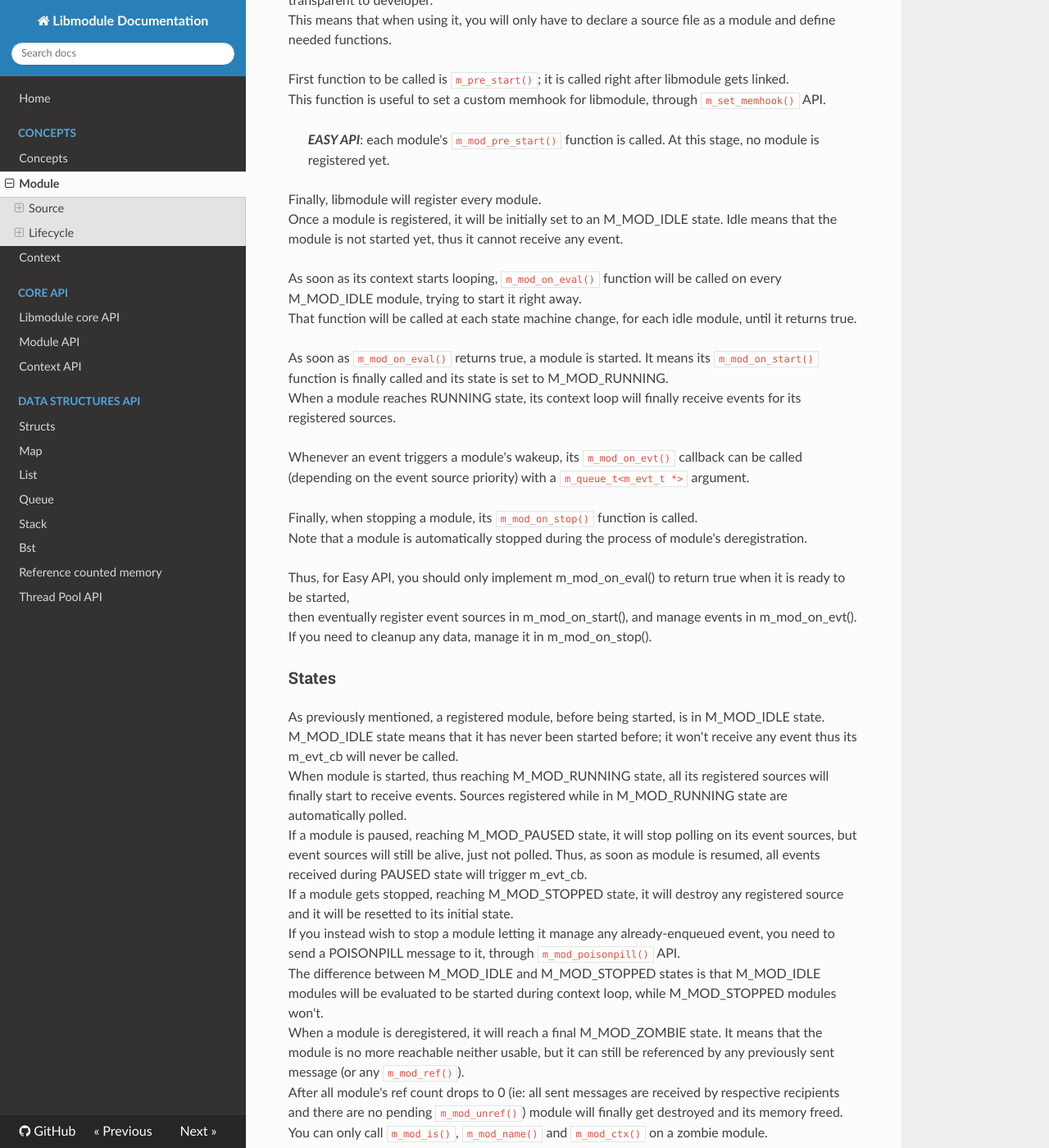
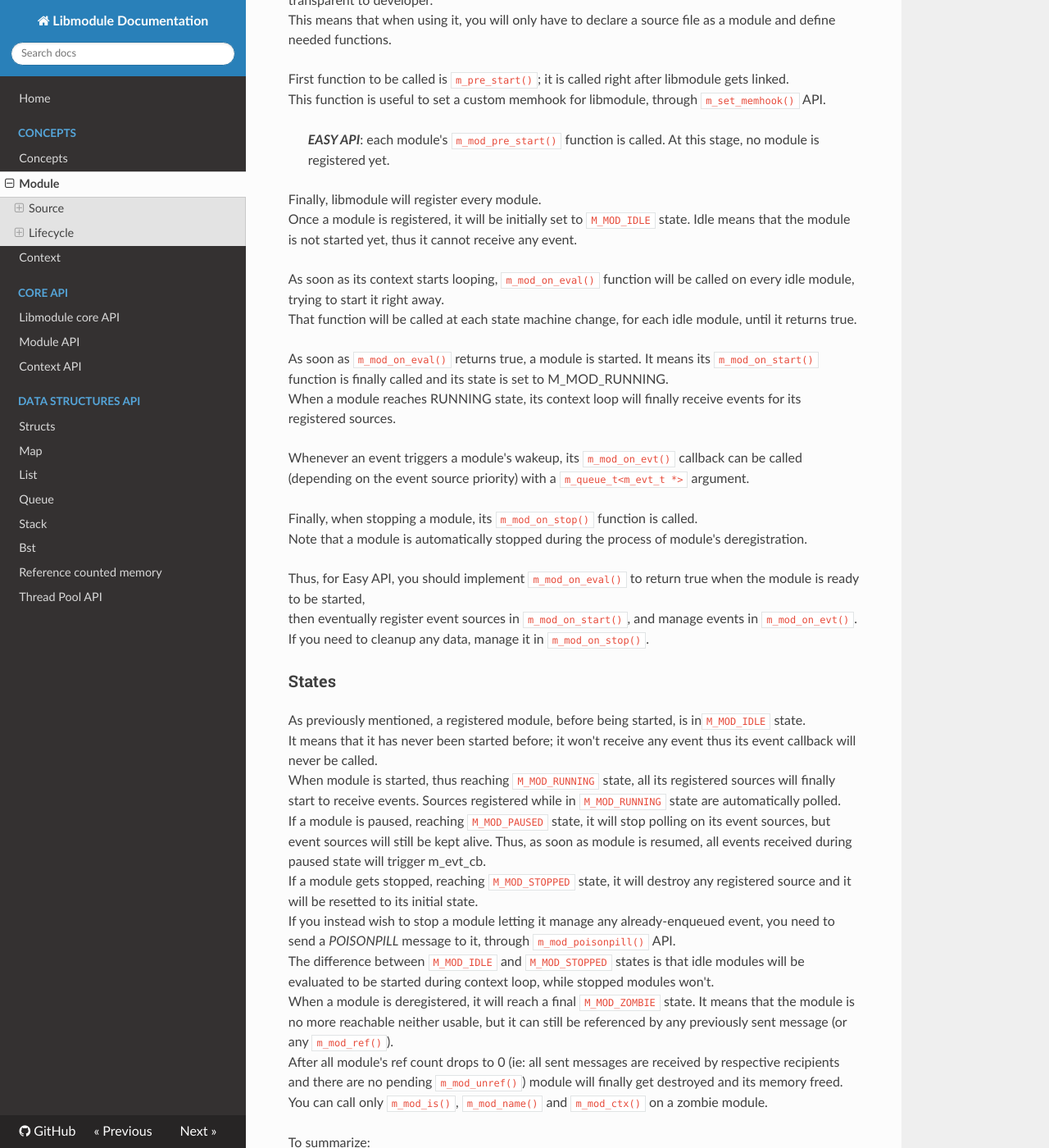
Before and after one commit to FedeDP/libmodule, an MkDocs documentation site: the page built from docs/concepts/mod.md, in a window 1280 px wide and 1400 px high, scrolled down 721 px. Shown: the whole window at 82% size. Built offline with MkDocs 1.6.1, drawn with Linux system fonts in a browser that asks for light colours; nearby versions of some CDN libraries; some of the changed text lies outside the part shown.

Commit message:
docs: improve docs.
Signed-off-by: Federico Di Pierro <nierro92@gmail.com>

```diff
--- a/docs/concepts/mod.md
+++ b/docs/concepts/mod.md
@@ -8,7 +8,7 @@ It requires some callbacks that are used by libmodule to manage its life.
 
 Each module's listens to events by registering event sources.
 A source can be a timer, a topic (for PubSub communications between modules), a signal, a socket, etc etc.
-You can find the list of supported sources in `<module/mod.h>`.
+You can find the list of supported sources in [`<module/mod.h>`](../../Lib/core/public/module/mod.h).
 
 ### Source Priorities
 
@@ -28,9 +28,9 @@ This function is useful to set a custom memhook for libmodule, through `m_set_me
 > **_EASY API_**: each module's `m_mod_pre_start()` function is called. At this stage, no module is registered yet.
 
 Finally, libmodule will register every module.
-Once a module is registered, it will be initially set to an M_MOD_IDLE state. Idle means that the module is not started yet, thus it cannot receive any event.
+Once a module is registered, it will be initially set to `M_MOD_IDLE` state. Idle means that the module is not started yet, thus it cannot receive any event.
 
-As soon as its context starts looping, `m_mod_on_eval()` function will be called on every M_MOD_IDLE module, trying to start it right away.
+As soon as its context starts looping, `m_mod_on_eval()` function will be called on every idle module, trying to start it right away.
 That function will be called at each state machine change, for each idle module, until it returns true.
 
 As soon as `m_mod_on_eval()` returns true, a module is started. It means its `m_mod_on_start()` function is finally called and its state is set to M_MOD_RUNNING.
@@ -41,25 +41,25 @@ Whenever an event triggers a module's wakeup, its `m_mod_on_evt()` callback can
 Finally, when stopping a module, its `m_mod_on_stop()` function is called.
 Note that a module is automatically stopped during the process of module's deregistration.
 
-Thus, for Easy API, you should only implement m_mod_on_eval() to return true when it is ready to be started,
-then eventually register event sources in m_mod_on_start(), and manage events in m_mod_on_evt().
-If you need to cleanup any data, manage it in m_mod_on_stop().
+Thus, for Easy API, you should implement `m_mod_on_eval()` to return true when the module is ready to be started,
+then eventually register event sources in `m_mod_on_start()`, and manage events in `m_mod_on_evt()`.
+If you need to cleanup any data, manage it in `m_mod_on_stop()`.
 
 ### States
 
-As previously mentioned, a registered module, before being started, is in M_MOD_IDLE state.
-M_MOD_IDLE state means that it has never been started before; it won't receive any event thus its m_evt_cb will never be called.
-When module is started, thus reaching M_MOD_RUNNING state, all its registered sources will finally start to receive events. Sources registered while in M_MOD_RUNNING state are automatically polled.
-If a module is paused, reaching M_MOD_PAUSED state, it will stop polling on its event sources, but event sources will still be alive, just not polled. Thus, as soon as module is resumed, all events received during PAUSED state will trigger m_evt_cb.
-If a module gets stopped, reaching M_MOD_STOPPED state, it will destroy any registered source and it will be resetted to its initial state.
-If you instead wish to stop a module letting it manage any already-enqueued event, you need to send a POISONPILL message to it, through `m_mod_poisonpill()` API.
-The difference between M_MOD_IDLE and M_MOD_STOPPED states is that M_MOD_IDLE modules will be evaluated to be started during context loop, while M_MOD_STOPPED modules won't.
-When a module is deregistered, it will reach a final M_MOD_ZOMBIE state. It means that the module is no more reachable neither usable, but it can still be referenced by any previously sent message (or any `m_mod_ref()`).
+As previously mentioned, a registered module, before being started, is in` M_MOD_IDLE` state.
+It means that it has never been started before; it won't receive any event thus its event callback will never be called.
+When module is started, thus reaching `M_MOD_RUNNING` state, all its registered sources will finally start to receive events. Sources registered while in `M_MOD_RUNNING` state are automatically polled.
+If a module is paused, reaching `M_MOD_PAUSED` state, it will stop polling on its event sources, but event sources will still be kept alive. Thus, as soon as module is resumed, all events received during paused state will trigger m_evt_cb.
+If a module gets stopped, reaching `M_MOD_STOPPED` state, it will destroy any registered source and it will be resetted to its initial state.
+If you instead wish to stop a module letting it manage any already-enqueued event, you need to send a _POISONPILL_ message to it, through `m_mod_poisonpill()` API.
+The difference between `M_MOD_IDLE` and `M_MOD_STOPPED` states is that idle modules will be evaluated to be started during context loop, while stopped modules won't.
+When a module is deregistered, it will reach a final `M_MOD_ZOMBIE` state. It means that the module is no more reachable neither usable, but it can still be referenced by any previously sent message (or any `m_mod_ref()`).
 After all module's ref count drops to 0 (ie: all sent messages are received by respective recipients and there are no pending `m_mod_unref()`) module will finally get destroyed and its memory freed.
-You can only call `m_mod_is()`, `m_mod_name()` and `m_mod_ctx()` on a zombie module.
+You can call only `m_mod_is()`, `m_mod_name()` and `m_mod_ctx()` on a zombie module.
 
 To summarize:
-* `m_mod_start()` needs to be called on an M_MOD_IDLE or M_MOD_STOPPED module.
-* `m_mod_pause()` needs to be called on a M_MOD_RUNNING module.
-* `m_mod_resume()` needs to  be called on a M_MOD_PAUSED module.
-* `m_mod_stop()` needs to be called on a M_MOD_RUNNING or M_MOD_PAUSED module.
+* `m_mod_start()` needs to be called on an `M_MOD_IDLE` or `M_MOD_STOPPED` module.
+* `m_mod_pause()` needs to be called on a `M_MOD_RUNNING` module.
+* `m_mod_resume()` needs to  be called on a `M_MOD_PAUSED` module.
+* `m_mod_stop()` needs to be called on a `M_MOD_RUNNING` or `M_MOD_PAUSED` module.
```
Also changed, not shown: TODO.md (+1 -1 lines), docs/concepts/concepts.md (+18 -7 lines), docs/concepts/ctx.md (+3 -3 lines), docs/core/core.md (+4 -2 lines).
